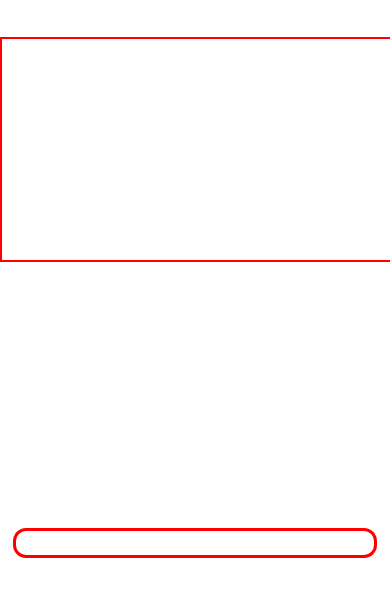
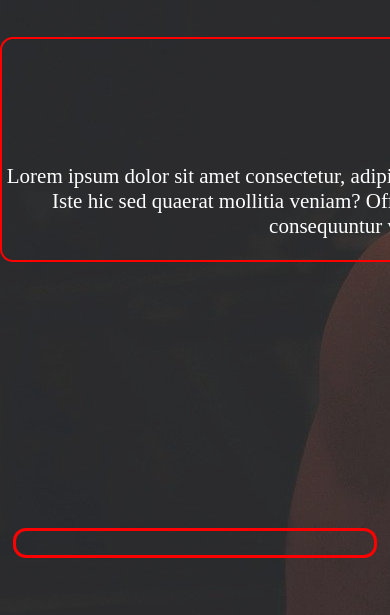
Before and after one commit to Nikhilkambo/myfirstpage, a plain HTML site: page index.html in a window 390 px wide. Shown: the part 229-844 px from the top of the page. Drawn offline with Linux system fonts and the light colour scheme.

Commit message:
Add files via upload

```diff
--- a/style.css
+++ b/style.css
@@ -5,19 +5,13 @@
        body {
            margin: 0px;
            padding: 0px;
-<<<<<<< HEAD
            /* background: url(img/1.jpg); */
-=======
->>>>>>> 6b161192f3dafe7eef7ca7e1a4838a0d80e6af83
        }
 
        body::before {
            content: "";
-<<<<<<< HEAD
            background: url(img/1.jpg);
-=======
            background: url(img/1.jpg) no-repeat;
->>>>>>> 6b161192f3dafe7eef7ca7e1a4838a0d80e6af83
            position: absolute;
            height: 100%;
            top: 0px;
@@ -92,16 +86,12 @@
            width: 100rem;
            margin: 0px auto;
            border: red solid 2px;
-<<<<<<< HEAD
            border-radius: 13px;
-=======
->>>>>>> 6b161192f3dafe7eef7ca7e1a4838a0d80e6af83
        }
 
        #main-bar .primary-text {
            font-size: 50px;
            color: white;
-<<<<<<< HEAD
        }
 
        #main-bar .secondary-text {
@@ -119,8 +109,6 @@
        #gallery img {
            width: 280px;
            padding: 2px 52px;
-=======
->>>>>>> 6b161192f3dafe7eef7ca7e1a4838a0d80e6af83
        }
 
        @media (max-width:998px) {
@@ -157,7 +145,6 @@
                text-align: center;
                width: 100rem;
                margin: 266px auto;
-<<<<<<< HEAD
            }
            #gallery {
                display: block;
@@ -166,7 +153,5 @@
                width: 100rem;
                padding: 4px 8px;
                margin: 17px;
-=======
->>>>>>> 6b161192f3dafe7eef7ca7e1a4838a0d80e6af83
            }
        }
```
